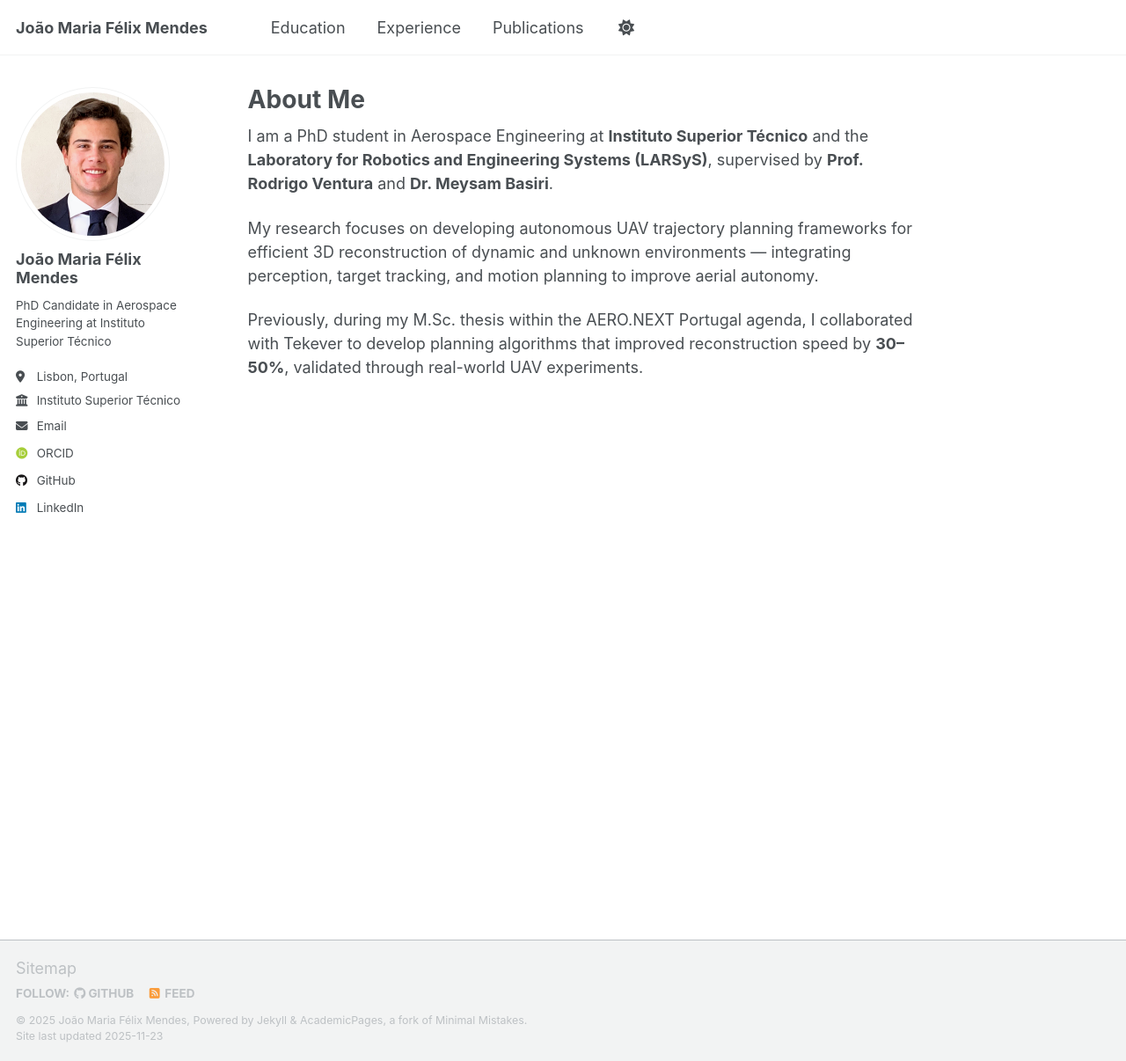
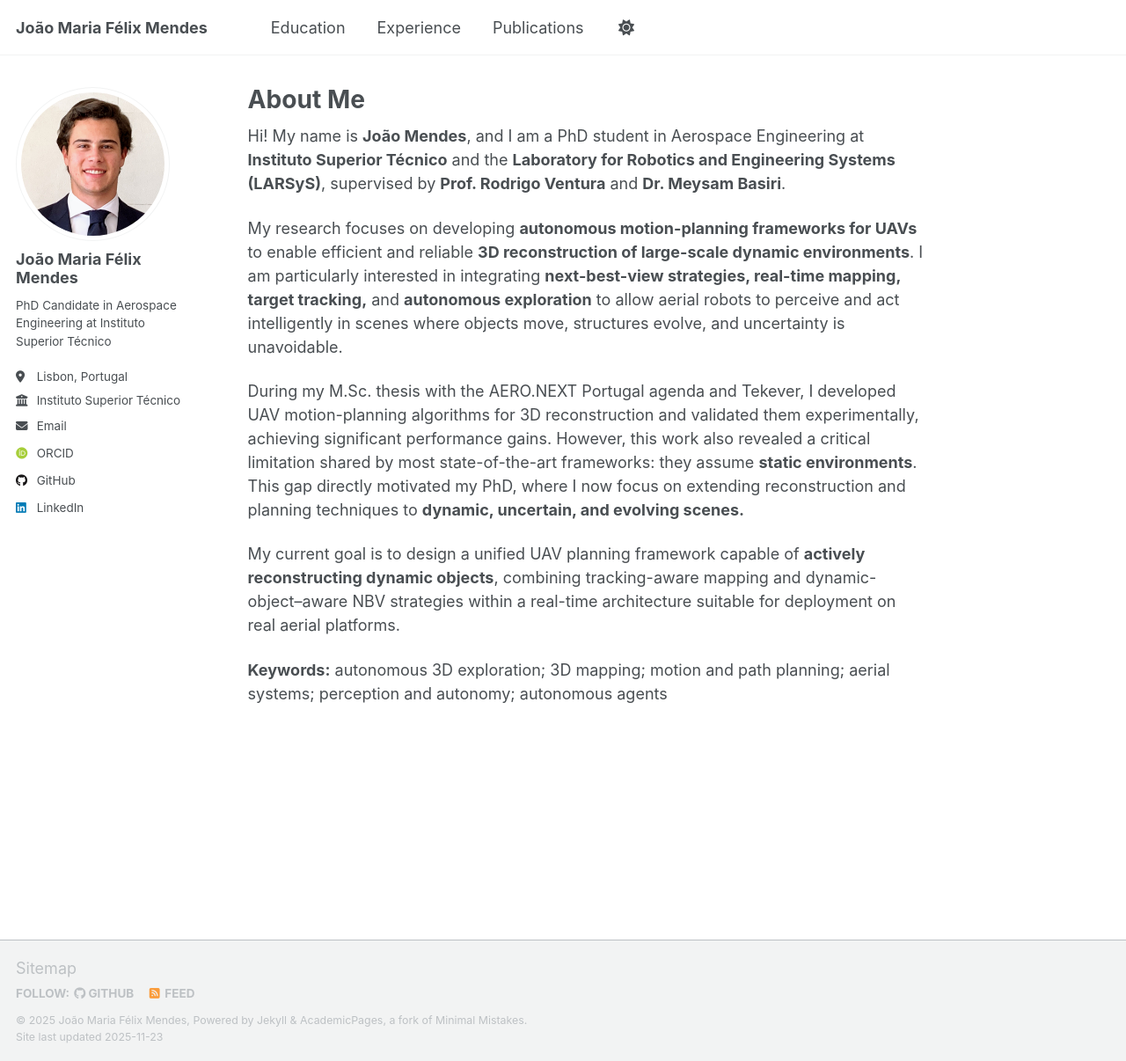
Before and after one commit to joaom2a0r0i1a/joaom2a0r0i1a.github.io, a Jekyll site: the page built from _pages/about.md, in a window 1280 px wide and 1206 px high. Shown: the whole window at 88% size. Built offline with Jekyll 4.4.1, drawn with Linux system fonts in a browser that asks for light colours; some web fonts are replaced; a script that is not in the unit is left out.

Commit message:
Revise about page with updated introduction and research
Updated personal introduction and research focus to include name and clarify research objectives.

```diff
--- a/_pages/about.md
+++ b/_pages/about.md
@@ -7,14 +7,14 @@ redirect_from:
   - /about.html
 ---
 
-I am a PhD student in Aerospace Engineering at **Instituto Superior Técnico** and the
-**Laboratory for Robotics and Engineering Systems (LARSyS)**, supervised by
-**Prof. Rodrigo Ventura** and **Dr. Meysam Basiri**.
+Hi! My name is **João Mendes**, and I am a PhD student in Aerospace Engineering
+at **Instituto Superior Técnico** and the **Laboratory for Robotics and Engineering Systems (LARSyS)**,
+supervised by **Prof. Rodrigo Ventura** and **Dr. Meysam Basiri**.
 
-My research focuses on developing autonomous UAV trajectory planning frameworks for
-efficient 3D reconstruction of dynamic and unknown environments — integrating perception,
-target tracking, and motion planning to improve aerial autonomy.
+My research focuses on developing **autonomous motion-planning frameworks for UAVs** to enable efficient and reliable **3D reconstruction of large-scale dynamic environments**. I am particularly interested in integrating **next-best-view strategies, real-time mapping, target tracking,** and **autonomous exploration** to allow aerial robots to perceive and act intelligently in scenes where objects move, structures evolve, and uncertainty is unavoidable.
 
-Previously, during my M.Sc. thesis within the AERO.NEXT Portugal agenda, I collaborated
-with Tekever to develop planning algorithms that improved reconstruction speed by
-**30–50%**, validated through real-world UAV experiments.
+During my M.Sc. thesis with the AERO.NEXT Portugal agenda and Tekever, I developed UAV motion-planning algorithms for 3D reconstruction and validated them experimentally, achieving significant performance gains. However, this work also revealed a critical limitation shared by most state-of-the-art frameworks: they assume **static environments**. This gap directly motivated my PhD, where I now focus on extending reconstruction and planning techniques to **dynamic, uncertain, and evolving scenes.**
+
+My current goal is to design a unified UAV planning framework capable of **actively reconstructing dynamic objects**, combining tracking-aware mapping and dynamic-object–aware NBV strategies within a real-time architecture suitable for deployment on real aerial platforms.
+
+**Keywords:** autonomous 3D exploration; 3D mapping; motion and path planning; aerial systems; perception and autonomy; autonomous agents
```
